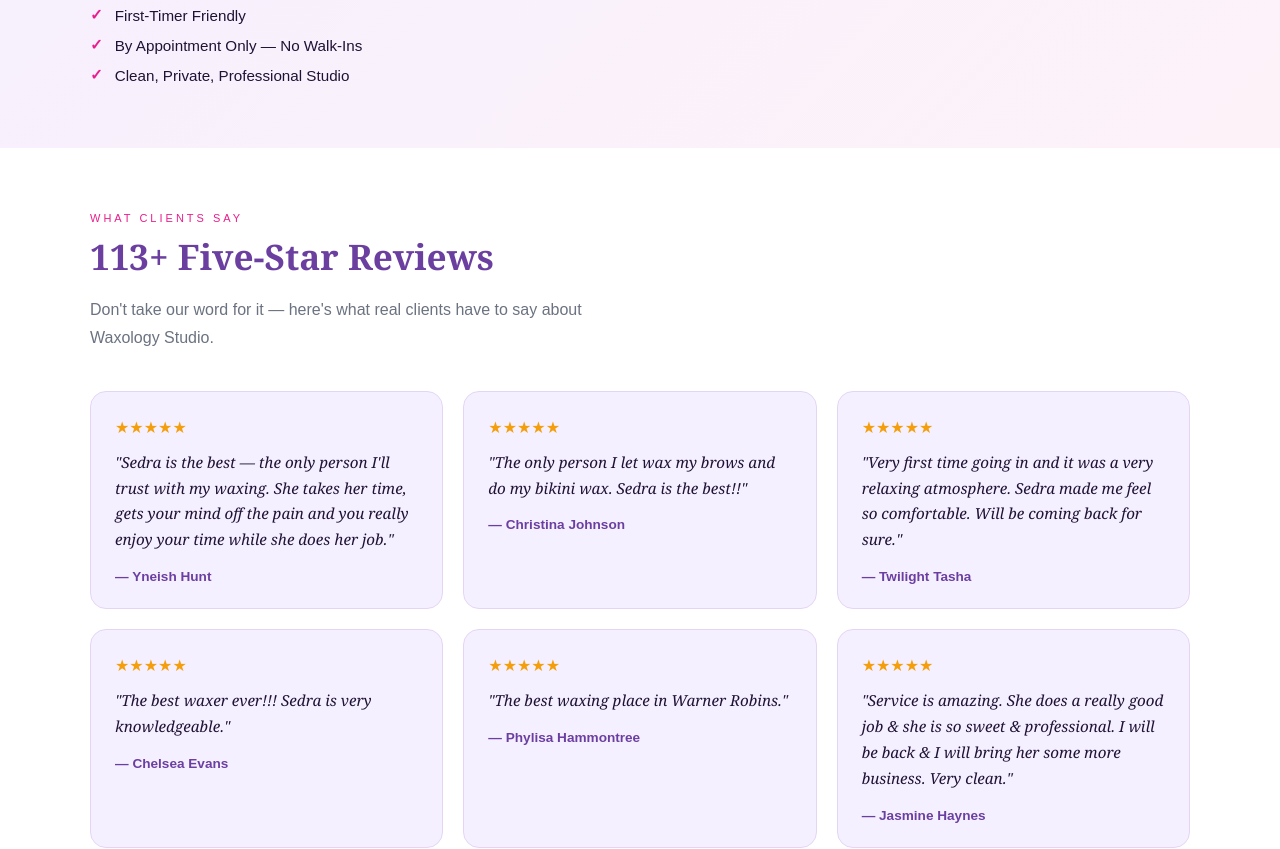
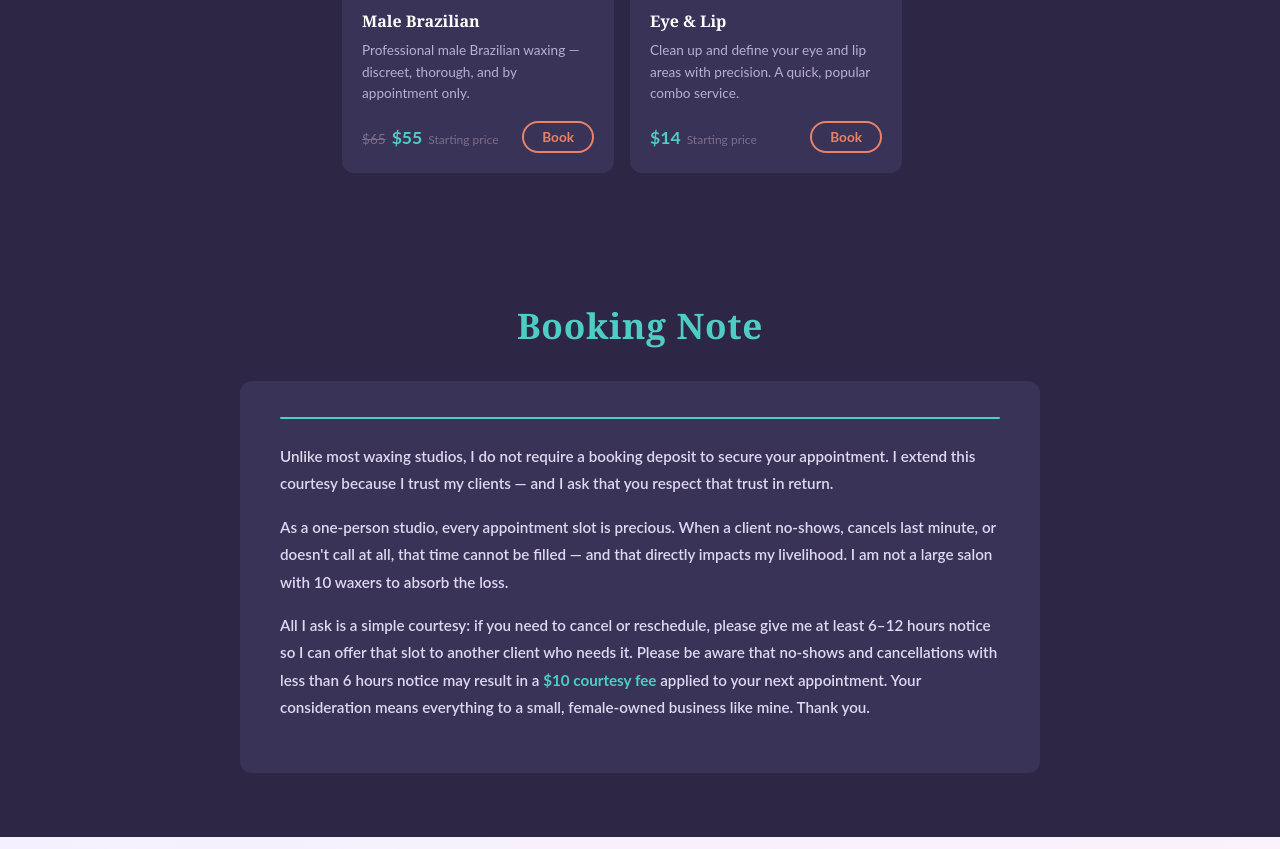
Before and after one commit to skenned23/waxologybysedra, a Next.js app: page / in a window 1280 px wide. Shown: the part 2901-3750 px from the top of the page. Built offline with nearby package versions, Linux system fonts and the light colour scheme.

Commit message:
Add booking note section

```diff
--- /dev/null
+++ b/app/components/BookingNote.js
@@ -0,0 +1,60 @@
+export default function BookingNote() {
+  return (
+    <section style={styles.section}>
+      <h2 style={styles.heading}>Booking Note</h2>
+      <div style={styles.box}>
+        <div style={styles.topLine} />
+        <p style={styles.para}>
+          Unlike most waxing studios, I do not require a booking deposit to secure your appointment. I extend this courtesy because I trust my clients — and I ask that you respect that trust in return.
+        </p>
+        <p style={styles.para}>
+          As a one-person studio, every appointment slot is precious. When a client no-shows, cancels last minute, or doesn't call at all, that time cannot be filled — and that directly impacts my livelihood. I am not a large salon with 10 waxers to absorb the loss.
+        </p>
+        <p style={styles.para}>
+          All I ask is a simple courtesy: if you need to cancel or reschedule, please give me at least 6–12 hours notice so I can offer that slot to another client who needs it. Please be aware that no-shows and cancellations with less than 6 hours notice may result in a <strong style={styles.highlight}>$10 courtesy fee</strong> applied to your next appointment. Your consideration means everything to a small, female-owned business like mine. Thank you.
+        </p>
+      </div>
+    </section>
+  )
+}
+
+const styles = {
+  section: {
+    backgroundColor: "#2d2645",
+    padding: "64px 40px",
+    textAlign: "center",
+  },
+  heading: {
+    fontFamily: "'Playfair Display', Georgia, serif",
+    fontSize: "2.2rem",
+    color: "#4ecdc4",
+    marginBottom: "32px",
+    letterSpacing: "0.02em",
+  },
+  box: {
+    maxWidth: "800px",
+    margin: "0 auto",
+    backgroundColor: "#3a3358",
+    borderRadius: "12px",
+    padding: "36px 40px",
+    textAlign: "left",
+    position: "relative",
+  },
+  topLine: {
+    height: "2px",
+    background: "#4ecdc4",
+    marginBottom: "24px",
+    borderRadius: "2px",
+  },
+  para: {
+    fontFamily: "'Lato', sans-serif",
+    fontSize: "0.95rem",
+    color: "#e0d8f0",
+    lineHeight: "1.8",
+    marginBottom: "16px",
+    fontWeight: "600",
+  },
+  highlight: {
+    color: "#4ecdc4",
+  },
+}
--- a/app/page.js
+++ b/app/page.js
@@ -2,6 +2,7 @@
 import HeroNeon from './components/HeroNeon'
 import IntroCircles from './components/IntroCircles'
 import ServicesTabbed from './components/ServicesTabbed'
+import BookingNote from './components/BookingNote'
 
 export const metadata = {
   title: 'Waxology Studio | Professional Waxing in Warner Robins, GA',
@@ -124,6 +125,10 @@
       <div id="services">
         <ServicesTabbed />
       </div>
+      <div id="services">
+  <ServicesTabbed />
+</div>
+<BookingNote />
 
       <div id="about" className="about-section">
         <div className="about-inner">
```
